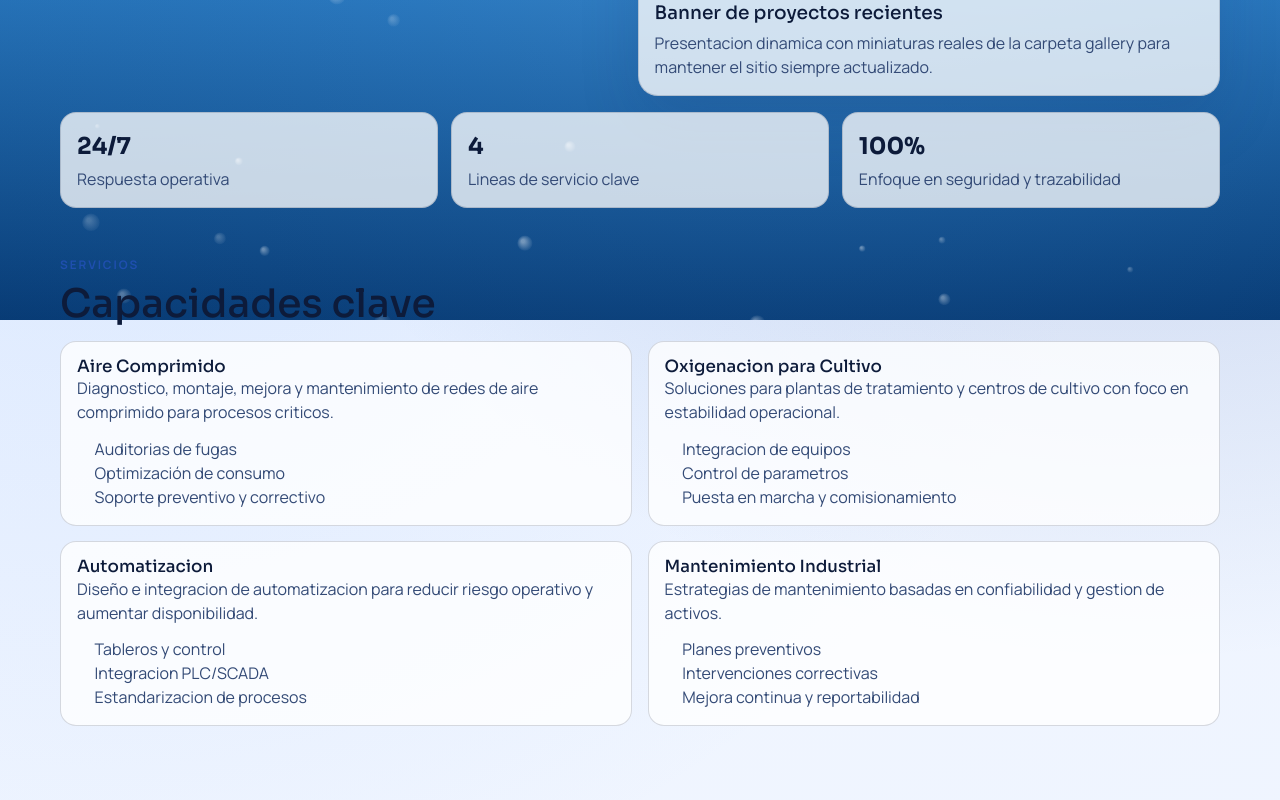
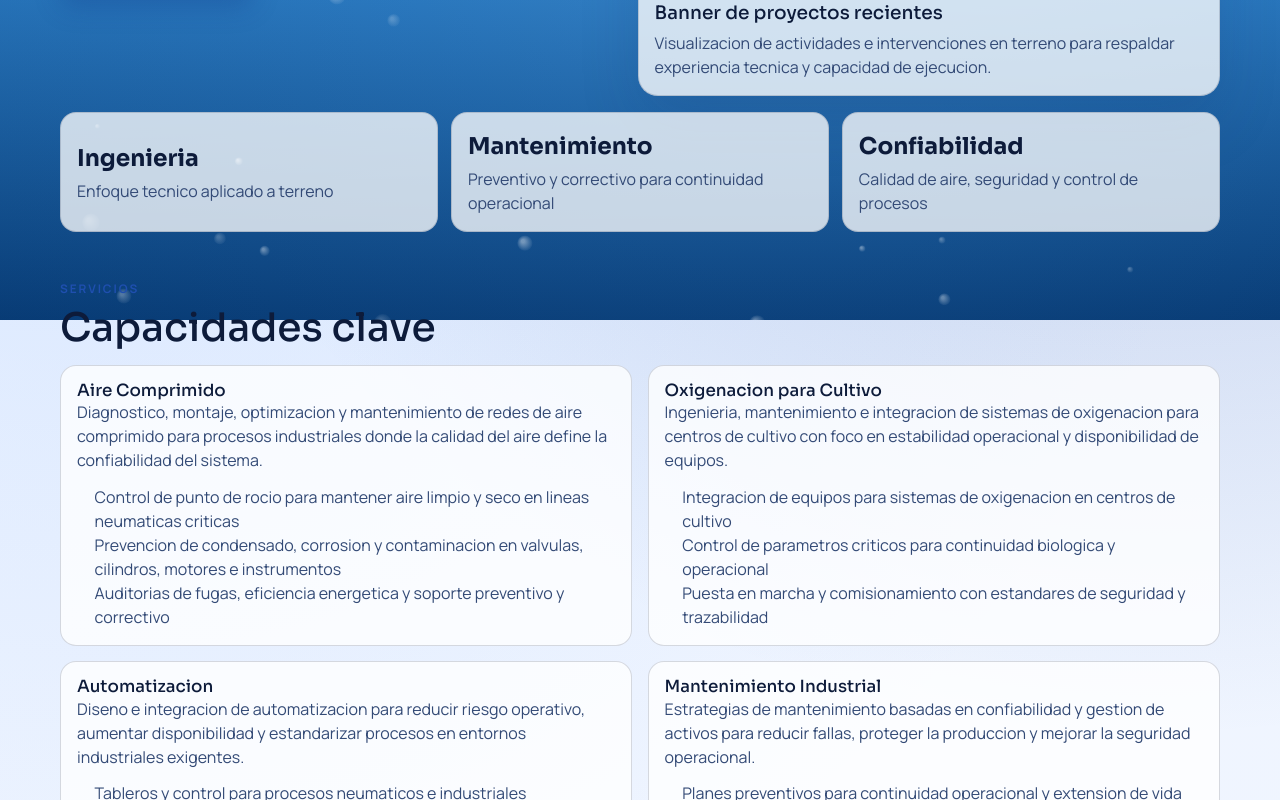
Before and after one commit to Ingemant-SPA/web_ingemant, a React (Vite) app: page / in a window 1280 px wide. Shown: the part 480-1280 px from the top of the page. Built offline with nearby package versions, Linux system fonts and the light colour scheme.

Commit message:
Refina textos corporativos con foco tecnico industrial

```diff
--- a/src/components/gallery/GalleryGrid.jsx
+++ b/src/components/gallery/GalleryGrid.jsx
@@ -38,9 +38,9 @@ function GalleryGrid() {
     return (
       <section className="container section-space">
         <div className="gallery-empty">
-          <h2>Galeria en preparacion</h2>
+          <h2>Galeria tecnica en actualizacion</h2>
           <p>
-            Agrega imagenes en <strong>public/gallery</strong> y se publicaran automaticamente en esta seccion.
+            Esta seccion se actualiza con registros visuales de ejecuciones e intervenciones en terreno.
           </p>
         </div>
       </section>
@@ -52,7 +52,7 @@ function GalleryGrid() {
       <div className="section-heading">
         <p className="eyebrow">Proyectos</p>
         <h2>Galeria tecnica interactiva</h2>
-        <p className="section-caption">Explora intervenciones con vista ampliada, filtros y navegacion fluida.</p>
+        <p className="section-caption">Explora intervenciones y evidencias de trabajo con filtros y vista ampliada.</p>
       </div>
 
       <div className="gallery-toolbar">
--- a/src/components/layout/Footer.jsx
+++ b/src/components/layout/Footer.jsx
@@ -18,8 +18,8 @@ function Footer() {
 
         <section>
           <h3>Estado del sitio</h3>
-          <p>Version inicial con placeholders editables.</p>
-          <p>Galeria conectada a public/gallery.</p>
+          <p>Contenido corporativo en evolucion y abierto a retroalimentacion ejecutiva.</p>
+          <p>Base digital preparada para incorporar mejoras de servicios, proyectos y casos de uso.</p>
         </section>
       </div>
     </footer>
--- a/src/components/sections/HeroSection.jsx
+++ b/src/components/sections/HeroSection.jsx
@@ -37,7 +37,7 @@ function HeroSection() {
           <h1>{company.name}</h1>
           <p className="hero-copy">{company.tagline}</p>
           <p className="hero-copy hero-copy--subtle">
-            Soluciones en mantenimiento industrial, aire comprimido, oxigenacion y automatizacion para operaciones con alta exigencia.
+            Cobertura tecnica para distintas industrias, con foco principal en sistemas de aire comprimido asociados a procesos de oxigenacion y continuidad operacional.
           </p>
           <div className="hero-cta-row">
             <Link className="hero-cta" to="/contacto">
@@ -84,14 +84,14 @@ function HeroSection() {
 
               <h2>Banner de proyectos recientes</h2>
               <p>
-                Presentacion dinamica con miniaturas reales de la carpeta gallery para mantener el sitio siempre actualizado.
+                Visualizacion de actividades e intervenciones en terreno para respaldar experiencia tecnica y capacidad de ejecucion.
               </p>
             </>
           ) : (
             <>
               <span className="wave" aria-hidden="true" />
               <h2>Linea visual Ingemant</h2>
-              <p>Diseño corporativo en escala azul con modo claro/oscuro y lenguaje tecnico confiable.</p>
+              <p>Comunicacion corporativa orientada a ingenieria aplicada, seguridad y confiabilidad operacional.</p>
             </>
           )}
         </motion.div>
--- a/src/data/site-content.js
+++ b/src/data/site-content.js
@@ -1,6 +1,7 @@
 export const company = {
   name: 'Ingemant SPA',
-  tagline: 'Ingenieria aplicada para continuidad operacional industrial.',
+  tagline:
+    'Ingenieria y mantenimiento industrial orientados a continuidad operacional en sistemas de aire comprimido, oxigenacion y automatizacion.',
   email: 'contacto@ingemantspa.com',
   phone: '+56 9 0000 0000',
   location: 'Puerto Montt, Chile',
@@ -19,39 +20,55 @@ export const services = [
   {
     title: 'Aire Comprimido',
     description:
-      'Diagnostico, montaje, mejora y mantenimiento de redes de aire comprimido para procesos criticos.',
-    bullets: ['Auditorias de fugas', 'Optimización de consumo', 'Soporte preventivo y correctivo'],
+      'Diagnostico, montaje, optimizacion y mantenimiento de redes de aire comprimido para procesos industriales donde la calidad del aire define la confiabilidad del sistema.',
+    bullets: [
+      'Control de punto de rocio para mantener aire limpio y seco en lineas neumaticas criticas',
+      'Prevencion de condensado, corrosion y contaminacion en valvulas, cilindros, motores e instrumentos',
+      'Auditorias de fugas, eficiencia energetica y soporte preventivo y correctivo',
+    ],
   },
   {
     title: 'Oxigenacion para Cultivo',
     description:
-      'Soluciones para plantas de tratamiento y centros de cultivo con foco en estabilidad operacional.',
-    bullets: ['Integracion de equipos', 'Control de parametros', 'Puesta en marcha y comisionamiento'],
+      'Ingenieria, mantenimiento e integracion de sistemas de oxigenacion para centros de cultivo con foco en estabilidad operacional y disponibilidad de equipos.',
+    bullets: [
+      'Integracion de equipos para sistemas de oxigenacion en centros de cultivo',
+      'Control de parametros criticos para continuidad biologica y operacional',
+      'Puesta en marcha y comisionamiento con estandares de seguridad y trazabilidad',
+    ],
   },
   {
     title: 'Automatizacion',
     description:
-      'Diseño e integracion de automatizacion para reducir riesgo operativo y aumentar disponibilidad.',
-    bullets: ['Tableros y control', 'Integracion PLC/SCADA', 'Estandarizacion de procesos'],
+      'Diseno e integracion de automatizacion para reducir riesgo operativo, aumentar disponibilidad y estandarizar procesos en entornos industriales exigentes.',
+    bullets: [
+      'Tableros y control para procesos neumaticos e industriales',
+      'Integracion PLC/SCADA con monitoreo de variables operacionales',
+      'Estandarizacion de procesos para reducir fallas y variabilidad',
+    ],
   },
   {
     title: 'Mantenimiento Industrial',
     description:
-      'Estrategias de mantenimiento basadas en confiabilidad y gestion de activos.',
-    bullets: ['Planes preventivos', 'Intervenciones correctivas', 'Mejora continua y reportabilidad'],
+      'Estrategias de mantenimiento basadas en confiabilidad y gestion de activos para reducir fallas, proteger la produccion y mejorar la seguridad operacional.',
+    bullets: [
+      'Planes preventivos para continuidad operacional y extension de vida util de equipos',
+      'Intervenciones correctivas para recuperacion segura y rapida de sistemas criticos',
+      'Mejora continua orientada a seguridad de personal, eficiencia energetica y reportabilidad',
+    ],
   },
 ]
 
 export const metrics = [
-  { value: '24/7', label: 'Respuesta operativa' },
-  { value: '4', label: 'Lineas de servicio clave' },
-  { value: '100%', label: 'Enfoque en seguridad y trazabilidad' },
+  { value: 'Ingenieria', label: 'Enfoque tecnico aplicado a terreno' },
+  { value: 'Mantenimiento', label: 'Preventivo y correctivo para continuidad operacional' },
+  { value: 'Confiabilidad', label: 'Calidad de aire, seguridad y control de procesos' },
 ]
 
 export const aboutHighlights = [
-  'Equipo tecnico con experiencia en mantenimiento y continuidad operacional.',
-  'Orientacion a resultados medibles y mejora progresiva en terreno.',
-  'Arquitectura digital preparada para escalamiento a integraciones IoT.',
+  'En plantas de proceso en tierra, el aire comprimido limpio y seco es un requisito tecnico para proteger instrumentos y actuadores neumaticos.',
+  'En centros de cultivo, los sistemas de oxigenacion requieren ejecucion y mantenimiento especializados para sostener una operacion estable y segura.',
+  'El mantenimiento preventivo y correctivo bien planificado reduce fallas, mejora eficiencia energetica y prolonga la vida util de los activos.',
 ]
 
 export const teamProfiles = [
@@ -64,12 +81,12 @@ export const teamProfiles = [
     yearsExperience: 15,
     location: 'Puerto Montt',
     bio:
-      'Fundador de Ingemant. Lidera la vision estrategica, desarrollo de servicios y relacion con clientes industriales.',
+      'Lidera la direccion estrategica, el desarrollo de servicios y la relacion tecnica-comercial con clientes industriales.',
     skills: ['Direccion estrategica', 'Desarrollo de negocios', 'Gestion operativa', 'Relacion con clientes'],
     certifications: ['Gestion de Activos', 'Liderazgo y Direccion de Equipos'],
     portfolio: [
-      'Consolidacion de la oferta de mantenimiento y continuidad operacional de Ingemant.',
-      'Direccion de planes de crecimiento y posicionamiento regional.',
+      'Estructuracion de servicios de ingenieria y mantenimiento orientados a continuidad operacional.',
+      'Coordinacion de lineamientos de crecimiento y desarrollo tecnico-comercial.',
     ],
   },
   {
@@ -81,12 +98,12 @@ export const teamProfiles = [
     yearsExperience: 11,
     location: 'Puerto Montt',
     bio:
-      'Lidera procesos administrativos, desarrollo organizacional y fortalecimiento de cultura interna en Ingemant.',
+      'Lidera procesos administrativos y desarrollo organizacional para fortalecer soporte interno y estandares de gestion.',
     skills: ['Gestion administrativa', 'Desarrollo organizacional', 'Gestion documental', 'Coordinacion interna'],
     certifications: ['Gestion de Personas', 'Administracion y Control de Procesos'],
     portfolio: [
       'Estandarizacion de flujos administrativos y operativos de soporte.',
-      'Implementacion de practicas de mejora organizacional y seguimiento interno.',
+      'Implementacion de practicas de mejora organizacional y control de gestion interno.',
     ],
   },
   {
@@ -98,12 +115,12 @@ export const teamProfiles = [
     yearsExperience: 9,
     location: 'Puerto Montt',
     bio:
-      'Especialista en mantenimiento industrial. Contacto tecnico: jscheffer@ingemantspa.com.',
+      'Especialista en mantenimiento industrial con foco en diagnostico de fallas e intervenciones en terreno.',
     skills: ['Mantenimiento industrial', 'Inspecciones tecnicas', 'Mantenimiento preventivo', 'Diagnostico de fallas'],
     certifications: ['Tecnico en Mantenimiento Industrial', 'Seguridad industrial'],
     portfolio: [
       'Ejecucion de programas preventivos en activos criticos de planta.',
-      'Soporte tecnico para reduccion de fallas repetitivas en terreno.',
+      'Soporte tecnico para reducir fallas repetitivas y mejorar disponibilidad operacional.',
     ],
   },
   {
@@ -120,7 +137,7 @@ export const teamProfiles = [
     certifications: ['Supervisor de Mantenimiento', 'Gestion de Activos'],
     portfolio: [
       'Coordinacion de equipos tecnicos en intervenciones programadas y correctivas.',
-      'Mejora de cumplimiento de planes de mantenimiento y trazabilidad de actividades.',
+      'Fortalecimiento del cumplimiento de planes de mantenimiento y trazabilidad de actividades.',
     ],
   },
 ]
--- a/src/pages/AboutPage.jsx
+++ b/src/pages/AboutPage.jsx
@@ -7,7 +7,7 @@ function AboutPage() {
         <p className="eyebrow">Nosotros</p>
         <h1>Ingenieria operativa para industrias exigentes</h1>
         <p>
-          Ingemant SPA integra experiencia de mantenimiento y ejecucion tecnica con una cultura orientada a la confiabilidad.
+          Ingemant SPA integra ingenieria y mantenimiento industrial para operaciones donde la confiabilidad del aire comprimido y los sistemas de oxigenacion es clave para la continuidad operacional.
         </p>
       </section>
 
--- a/src/pages/ContactPage.jsx
+++ b/src/pages/ContactPage.jsx
@@ -28,7 +28,7 @@ function ContactPage() {
 
       setStatus({
         type: 'success',
-        message: 'Solicitud enviada. Revisa dmardones@ingemantspa.com.',
+        message: 'Solicitud enviada correctamente. Nuestro equipo tecnico revisara tu requerimiento.',
       })
       event.currentTarget.reset()
       return
@@ -54,8 +54,8 @@ function ContactPage() {
     <main>
       <section className="container page-header section-space">
         <p className="eyebrow">Contacto</p>
-        <h1>Canal directo con el equipo tecnico</h1>
-        <p>Formulario activo para enviar solicitudes directamente al equipo tecnico.</p>
+        <h1>Canal directo con ingenieria y mantenimiento</h1>
+        <p>Comparte tu requerimiento y coordinaremos una respuesta tecnica acorde a tu operacion.</p>
       </section>
 
       <section className="container section-space">
@@ -82,7 +82,7 @@ function ContactPage() {
               <textarea
                 rows="5"
                 name="message"
-                placeholder="Describe brevemente tu necesidad tecnica"
+                placeholder="Describe tu necesidad tecnica, alcance y contexto operacional"
                 required
               />
             </label>
--- a/src/pages/ProjectsPage.jsx
+++ b/src/pages/ProjectsPage.jsx
@@ -7,7 +7,7 @@ function ProjectsPage() {
         <p className="eyebrow">Proyectos</p>
         <h1>Registro visual de ejecucion en terreno</h1>
         <p>
-          Esta pagina se alimenta automaticamente con archivos ubicados en la carpeta <strong>public/gallery</strong>.
+          Muestra de ejecuciones y actividades tecnicas en mantenimiento industrial, aire comprimido, oxigenacion y automatizacion.
         </p>
       </section>
       <GalleryGrid />
--- a/src/pages/ServicesPage.jsx
+++ b/src/pages/ServicesPage.jsx
@@ -7,7 +7,7 @@ function ServicesPage() {
         <p className="eyebrow">Servicios</p>
         <h1>Soluciones para continuidad operacional</h1>
         <p>
-          Portafolio modular de servicios industriales. El contenido final puede ajustarse cuando el equipo entregue textos oficiales.
+          Portafolio de ingenieria y mantenimiento para aire comprimido, oxigenacion y automatizacion industrial. Integramos diagnostico, ejecucion y mejora continua para operaciones que requieren confiabilidad, seguridad y control tecnico.
         </p>
       </section>
       <ServicesGrid />
--- a/src/pages/TeamPage.jsx
+++ b/src/pages/TeamPage.jsx
@@ -65,7 +65,7 @@ function TeamPage() {
         <p className="eyebrow">Equipo Tecnico</p>
         <h1>Equipo tecnico de Ingemant</h1>
         <p>
-          Este espacio esta preparado para mostrar perfiles reales del equipo, experiencia tecnica, certificaciones y habilidades clave de cada integrante.
+          Presentamos un equipo multidisciplinario orientado a ingenieria, mantenimiento y ejecucion en terreno para operaciones industriales de alta exigencia.
         </p>
 
         <div className="team-summary-row">
@@ -105,7 +105,7 @@ function TeamPage() {
               type="search"
               value={query}
               onChange={(event) => setQuery(event.target.value)}
-              placeholder="Habilidad, certificacion o nombre"
+              placeholder="Habilidad tecnica, certificacion o nombre"
             />
           </label>
         </div>
```
